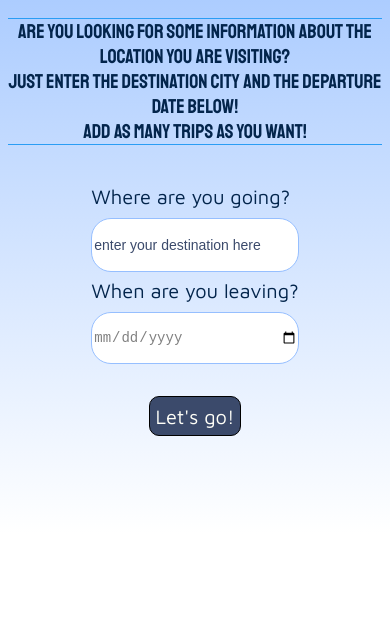
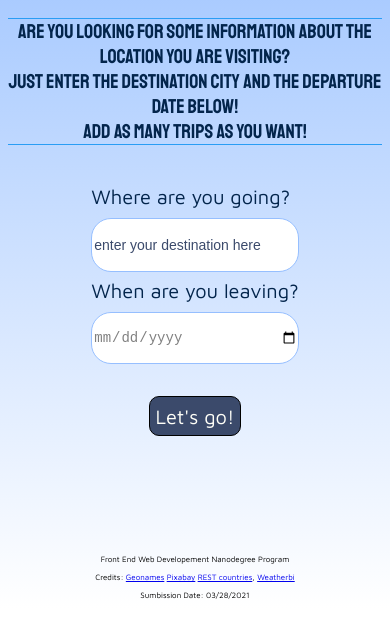
Before and after one commit to irecolo94/Udacity_capstone, a website built with webpack: page src/client/views/index.html in a window 390 px wide. Shown: the part 145-782 px from the top of the page. Built offline with nearby package versions, Linux system fonts and the light colour scheme.

Commit message:
feat: add foot

```diff
--- a/src/client/styles/style.scss
+++ b/src/client/styles/style.scss
@@ -22,8 +22,8 @@ body {
 #app {
   display: grid;
   grid-template-columns: 10% auto 10%;
-  grid-template-rows: auto auto auto auto;
-  grid-template-areas: "lo head fi" "lo zip fi" "lo entry fi" "lo old fi";
+  grid-template-rows: auto auto auto auto auto;
+  grid-template-areas: "lo head fi" "lo zip fi" "lo entry fi" "lo old fi" "lo foot fi";
   justify-content: center;
   grid-row-gap: 1em;
   font-size: 20px;
@@ -201,6 +201,13 @@ img {
   }
 }
 
+/*FOOTER*/
+footer {
+  grid-area: foot;
+  font-size: 0.5em;
+  text-align: center;
+}
+
 /* Reset style for HTML element on active to have no border*/
 button:focus,
 input:focus,
@@ -232,8 +239,8 @@ textarea:focus {
   #app {
     display: grid;
     grid-template-columns: 100%;
-    grid-template-rows: auto auto auto auto;
-    grid-template-areas: "head" "zip" "entry" "old";
+    grid-template-rows: auto auto auto auto auto;
+    grid-template-areas: "head" "zip" "entry" "old" "foot";
     justify-content: center;
     grid-row-gap: 1em;
     grid-column-gap: 1em;
@@ -264,7 +271,7 @@ textarea:focus {
     display: grid;
     grid-template-columns: 100%;
     grid-template-rows: auto auto auto auto;
-    grid-template-areas: "head" "zip" "entry" "old";
+    grid-template-areas: "head" "zip" "entry" "old" "foot";
     justify-content: center;
     grid-row-gap: 1em;
     grid-column-gap: 1em;
--- a/src/client/views/index.html
+++ b/src/client/views/index.html
@@ -12,7 +12,8 @@
   <div id="app">
     <div class="holder headline">
       <h1>Travel App</h1>
-      <p>Are you looking for some information about the location you are visiting? <br> Just enter the destination city and the departure date below! <br> Add as many trips as you want!</p>
+      <p>Are you looking for some information about the location you are visiting? <br> Just enter the destination city and the departure date below! <br> Add as many trips as you want! <br>
+      </p>
     </div>
     <div class="holder zip">
       <div class="">
@@ -29,6 +30,11 @@
     </div>
     <div id="old_trips"></div>
   </div>
+  <footer>
+      <p>Front End Web Developement Nanodegree Program</p>
+      <p>Credits: <a href="http://www.geonames.org/export/web-services.html">Geonames</a> <a href="https://pixabay.com/api/docs/">Pixabay</a> <a href="https://restcountries.eu/#api-endpoints-all"> REST countries</a>, <a href="https://www.weatherbit.io/">Weatherbi</a></p>
+      <p>Sumbission Date: 03/28/2021</p>
+  </footer>
   <script>
     // Check that service workers are supported
     if ('serviceWorker' in navigator) {
```
